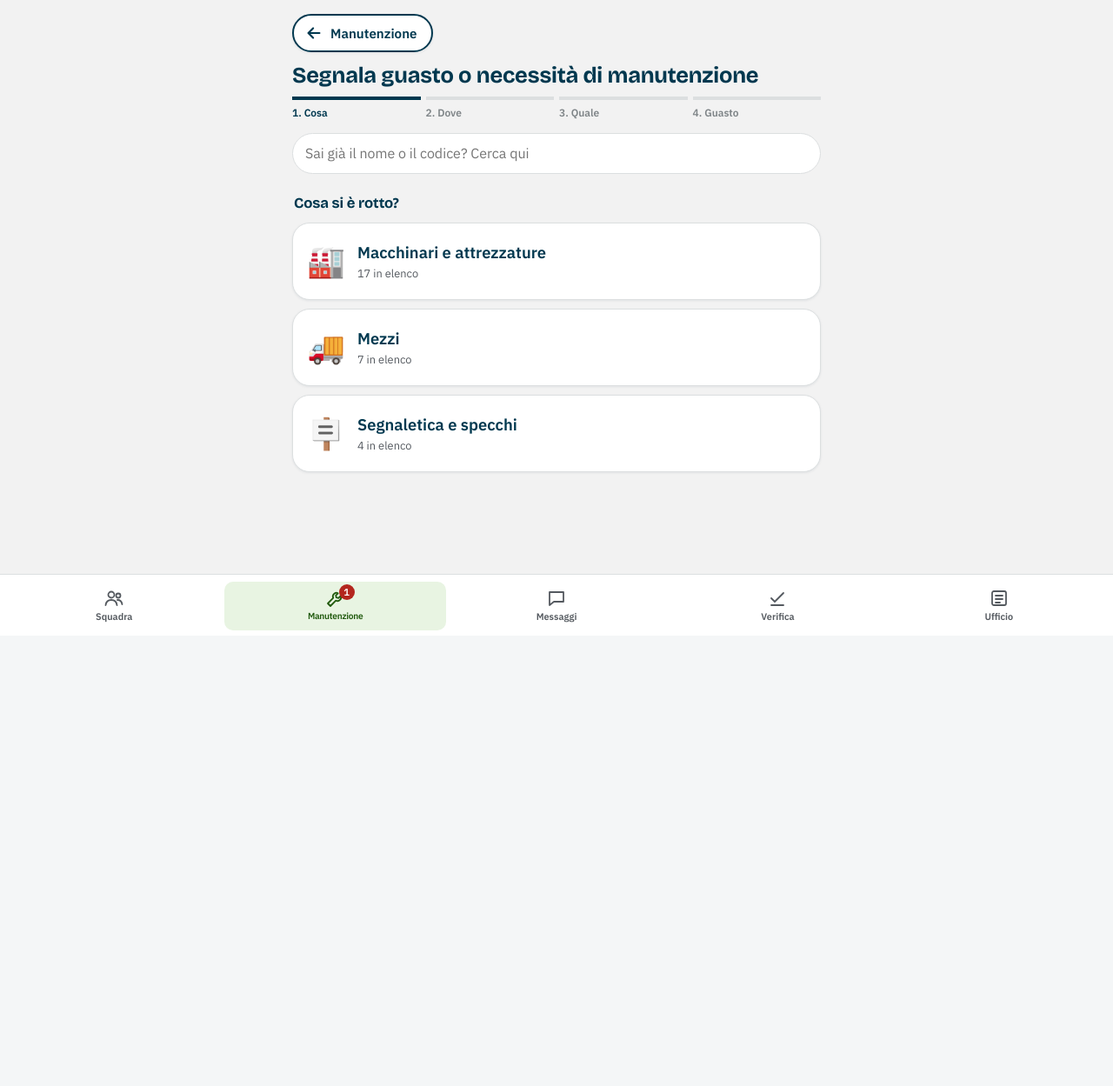
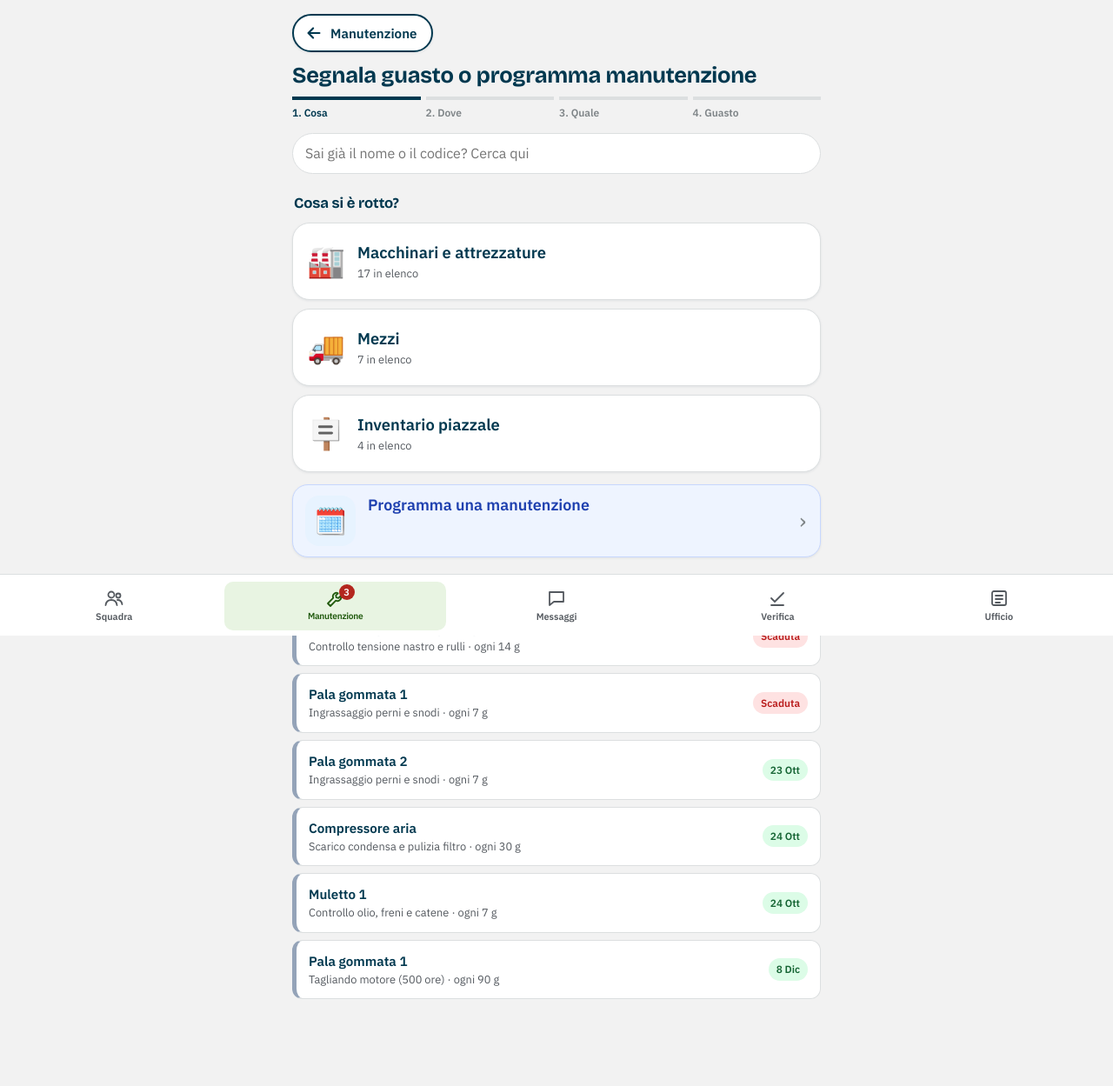
Before and after one commit to giuliaspann/Sarco-4.0, a Django app: page /turni/manutenzione/segnala/ in a window 1280 px wide. Shown: the part 69-1318 px from the top of the page at 87% size. Before the commit the page ends 794 px from the top, so only its background shows below. Run offline with Django 5.2, Linux system fonts and the light colour scheme; the visitor is signed in with stand-in values (Sample User, id 1); data comes from the database, SQL or seed files in the repository; data that the repository does not hold is empty.

Commit message:
Manutenzione: nuovi nomi, Inventario piazzale, programma manutenzione dentro Segnala con elenco in arrivo e fatte
Co-Authored-By: Claude Opus 5.5 <noreply@anthropic.com>

```diff
--- a/turni/manutenzione.py
+++ b/turni/manutenzione.py
@@ -511,3 +511,42 @@ def rispondi(utente, c, testo, azione):
     if testo:
         c.risposte.create(autore=utente, testo=testo[:500])
         avvisa([c.autore_id, c.in_gestione_da_id], utente, f'💬 {c.get_tipo_display()}', testo, reverse('turni:comunicazione', args=[c.pk]))
+
+
+# ---------------------------------------------------------------- programmare una manutenzione
+
+
+def programma(utente, macchina, attivita, quando, ogni_giorni=0, istruzioni=''):
+    """Una volta sola: intervento da assegnare per quel giorno. Ripetuta: piano che genera gli interventi."""
+    if ogni_giorni:
+        p = ManutenzioneProgrammata.objects.create(
+            macchina=macchina, attivita=attivita, istruzioni=istruzioni, ogni_giorni=ogni_giorni,
+            ultima=quando - timedelta(days=ogni_giorni),
+        )
+        genera_programmate()
+        return p
+    i = Intervento.objects.create(
+        macchina=macchina, tipo=Intervento.Tipo.PROGRAMMATA, descrizione=attivita + (f'\n{istruzioni}' if istruzioni else ''),
+        da_fare_il=quando, segnalata_da=utente,
+    )
+    evento(i, utente, f'Manutenzione programmata per il {quando:%d/%m}')
+    return i
+
+
+def calendario_manutenzioni():
+    """Sotto "Segnala guasto o programma manutenzione": cosa è in arrivo e cosa è stato fatto da poco."""
+    oggi = timezone.localdate()
+    prossime = []
+    for p in ManutenzioneProgrammata.objects.filter(attiva=True, macchina__attiva=True).select_related('macchina'):
+        prossime.append({'macchina': p.macchina, 'cosa': p.attivita, 'quando': p.prossima, 'giorni': (p.prossima - oggi).days,
+                         'ogni': p.ogni_giorni})
+    for i in Intervento.objects.filter(tipo=Intervento.Tipo.PROGRAMMATA, piano__isnull=True, stato__in=Intervento.APERTI,
+                                       da_fare_il__isnull=False).select_related('macchina'):
+        prossime.append({'macchina': i.macchina, 'cosa': i.descrizione.split('\n')[0], 'quando': i.da_fare_il,
+                         'giorni': (i.da_fare_il - oggi).days, 'ogni': 0, 'intervento': i})
+    prossime.sort(key=lambda x: x['quando'])
+    fatte = Intervento.objects.filter(
+        tipo=Intervento.Tipo.PROGRAMMATA, stato=Intervento.Stato.COMPLETATA,
+        completata_il__gte=timezone.now() - timedelta(days=30),
+    ).select_related('macchina', 'completata_da__dipendente').order_by('-completata_il')[:10]
+    return {'prossime': prossime[:20], 'fatte': fatte}
--- a/turni/static/turni/app.css
+++ b/turni/static/turni/app.css
@@ -1340,3 +1340,6 @@ tr.pr-alto { background: #fee2e2; }
 .wa-sfondo { padding-bottom: 84px; }
 .mn-quando-rapido { margin: 6px 0 14px; }
 .mn-azione input[type=date], .mn-riassegna input[type=date], .mn-azione input[type=text], .mn-riassegna input[type=text] { width: 100%; box-sizing: border-box; min-height: 48px; }
+
+.tasto-programma { margin: 14px 0 4px; background: #eef4ff; border-color: #c7d7fe; }
+.tasto-programma b { color: #1e40af; }
--- a/turni/templates/turni/_mn_luoghi.html
+++ b/turni/templates/turni/_mn_luoghi.html
@@ -1,7 +1,7 @@
 {% if mostra_gruppi %}
 <div class="mn-gruppi">
   <a href="?" class="{% if not gruppo %}attivo{% endif %}">Tutti</a>
-  {% for g, nome, icona, _ in gruppi_filtro %}<a href="?gruppo={{ g }}" class="{% if gruppo == g %}attivo{% endif %}">{% if g == 'macchinari' %}Macchinari{% elif g == 'mezzi' %}Mezzi{% else %}Segnaletica{% endif %}</a>{% endfor %}
+  {% for g, nome, icona, _ in gruppi_filtro %}<a href="?gruppo={{ g }}" class="{% if gruppo == g %}attivo{% endif %}">{% if g == 'macchinari' %}Macchinari{% elif g == 'mezzi' %}Mezzi{% else %}Inventario{% endif %}</a>{% endfor %}
 </div>
 {% endif %}
 {% if sotto %}
--- a/turni/templates/turni/mn_macchina.html
+++ b/turni/templates/turni/mn_macchina.html
@@ -9,7 +9,7 @@
   {% if m.esempio %}<span class="stato-chip spento">Esempio</span>{% endif %}
 </div>
 
-<a class="mn-segnala" href="{% url 'turni:segnala' %}?macchina={{ m.pk }}"><span>⚠️</span><b>Segnala guasto o necessità di manutenzione</b><small>su questa macchina</small></a>
+<a class="mn-segnala" href="{% url 'turni:segnala' %}?macchina={{ m.pk }}"><span>⚠️</span><b>Segnala guasto o programma manutenzione</b><small>su questa macchina</small></a>
 
 <div class="mn-numeri">
   <div><b>{{ stat.guasti }}</b><small>guasti in 12 mesi</small></div>
--- a/turni/templates/turni/mn_segnala.html
+++ b/turni/templates/turni/mn_segnala.html
@@ -1,17 +1,17 @@
 {% extends 'turni/base.html' %}
-{% block titolo %}{% if lavoro %}Completamento manutenzione{% else %}Segnala guasto{% endif %}{% endblock %}
+{% block titolo %}{% if lavoro %}Completamento manutenzione{% elif programma %}Programma manutenzione{% else %}Segnala guasto{% endif %}{% endblock %}
 {% block contenuto %}
 <div class="intestazione">
   {% if macchina %}<a class="tasto-indietro" href="?{{ pre }}luogo={{ macchina.luogo }}{% if macchina.tipo == 'SEGNALETICA' %}&gruppo=segnaletica{% endif %}"><svg viewBox="0 0 24 24" aria-hidden="true"><path d="M19 12H5M11 6l-6 6 6 6"/></svg>Cambia macchina</a>
   {% elif luogo or q %}<a class="tasto-indietro" href="{% url 'turni:segnala' %}?{{ pre }}{% if gruppo_luogo %}gruppo={{ gruppo_luogo }}{% endif %}"><svg viewBox="0 0 24 24" aria-hidden="true"><path d="M19 12H5M11 6l-6 6 6 6"/></svg>Cambia luogo</a>
   {% elif gruppo %}<a class="tasto-indietro" href="{% url 'turni:segnala' %}?{{ pre }}"><svg viewBox="0 0 24 24" aria-hidden="true"><path d="M19 12H5M11 6l-6 6 6 6"/></svg>Indietro</a>
   {% else %}<a class="tasto-indietro" href="{% url 'turni:manutenzione' %}"><svg viewBox="0 0 24 24" aria-hidden="true"><path d="M19 12H5M11 6l-6 6 6 6"/></svg>Manutenzione</a>{% endif %}
-  <h1>{% if lavoro %}Segnala completamento manutenzione{% else %}Segnala guasto o necessità di manutenzione{% endif %}</h1>
+  <h1>{% if lavoro %}Segnala completamento manutenzione{% elif programma %}Programma manutenzione{% else %}Segnala guasto o programma manutenzione{% endif %}</h1>
   <ol class="sg-passi">
     <li class="{% if not macchina and not luogo and not q and not gruppo %}ora{% else %}fatto{% endif %}">Cosa</li>
     <li class="{% if gruppo %}ora{% elif macchina or luogo or q %}fatto{% endif %}">Dove</li>
     <li class="{% if macchina %}fatto{% elif luogo or q %}ora{% endif %}">Quale</li>
-    <li class="{% if macchina %}ora{% endif %}">{% if lavoro %}Fatto{% else %}Guasto{% endif %}</li>
+    <li class="{% if macchina %}ora{% endif %}">{% if lavoro %}Fatto{% elif programma %}Quando{% else %}Guasto{% endif %}</li>
   </ol>
 </div>
 
@@ -21,7 +21,19 @@
     <span class="rq-testo"><b>{{ macchina.nome }}</b><small>{{ macchina.codice }} · {{ macchina.get_luogo_display }}</small></span>
     <span class="link-piccolo">Cambia</span>
   </a>
-  {% if lavoro %}
+  {% if programma %}
+  <form method="post" class="scheda mn-form">{% csrf_token %}
+    <input type="hidden" name="macchina" value="{{ macchina.pk }}"><input type="hidden" name="programma" value="1">
+    <input type="text" name="attivita" maxlength="120" required placeholder="Cosa va fatto (es. ingrassaggio perni)" class="mn-campo">
+    <label>Quando<input type="date" name="quando" value="{{ domani|date:'Y-m-d' }}" required></label>
+    <p class="mn-sottotitolo">Si ripete?</p>
+    <div class="scegli">
+      {% for v, n in ripetizioni %}<label><input type="radio" name="ogni" value="{{ v }}" {% if forloop.first %}checked{% endif %}><span>{{ n }}</span></label>{% endfor %}
+    </div>
+    <textarea name="istruzioni" rows="2" maxlength="1000" placeholder="Controlli da fare (facoltativo)" class="mn-campo"></textarea>
+    <button class="bottone pieno piena-larghezza">🗓️ Programma</button>
+  </form>
+  {% elif lavoro %}
   <form method="post" enctype="multipart/form-data" class="scheda mn-form">{% csrf_token %}
     <input type="hidden" name="macchina" value="{{ macchina.pk }}"><input type="hidden" name="lavoro" value="1">
     <p class="mn-sottotitolo">Cosa hai fatto</p>
@@ -96,5 +108,21 @@
     <a href="?{{ pre }}gruppo={{ g }}"><span>{{ icona }}</span><b>{{ nome }}</b><small>{{ n }} in elenco</small></a>
     {% endfor %}
   </div>
+  {% if not lavoro and not programma %}
+  {% if puo_programmare %}
+  <a class="home-tasto tasto-programma" href="?programma=1"><span class="home-icona">🗓️</span><b>Programma una manutenzione</b></a>
+  {% endif %}
+  <h2 class="rq-sezione">Manutenzioni in arrivo</h2>
+  {% for p in prossime %}
+  <a class="mn-riga" href="{% if p.intervento %}{% url 'turni:intervento' p.intervento.pk %}{% else %}{% url 'turni:macchina' p.macchina.pk %}{% endif %}">
+    <span class="rq-testo"><b>{{ p.macchina.nome }}</b><small>{{ p.cosa }}{% if p.ogni %} · ogni {{ p.ogni }} g{% endif %}</small></span>
+    <span class="stato-chip {% if p.giorni < 0 %}no{% elif p.giorni <= 3 %}attesa{% else %}ok{% endif %}">{% if p.giorni < 0 %}Scaduta{% elif p.giorni == 0 %}Oggi{% elif p.giorni == 1 %}Domani{% else %}{{ p.quando|date:'j M' }}{% endif %}</span>
+  </a>
+  {% empty %}<p class="tenue piccolo">Nessuna manutenzione programmata.</p>{% endfor %}
+  {% if fatte %}
+  <h2 class="rq-sezione">Fatte negli ultimi 30 giorni</h2>
+  {% for i in fatte %}{% include 'turni/_mn_intervento.html' %}{% endfor %}
+  {% endif %}
+  {% endif %}
 {% endif %}
 {% endblock %}
--- a/turni/views_manutenzione.py
+++ b/turni/views_manutenzione.py
@@ -22,7 +22,7 @@ from .models import Comunicazione, Dipendente, FermoImpianto, FotoComunicazione,
 GRUPPI = [
     ('macchinari', 'Macchinari e attrezzature', '🏭', ['IMP1', 'IMP2', 'PIAZZALE', 'METALLI', 'SABBIA', 'ANALISI']),
     ('mezzi', 'Mezzi', '🚚', ['MEZZI', 'ESTERNI']),
-    ('segnaletica', 'Segnaletica e specchi', '🪧', ['PIAZZALE', 'IMP1', 'IMP2', 'METALLI', 'SABBIA']),
+    ('segnaletica', 'Inventario piazzale', '🪧', ['PIAZZALE', 'IMP1', 'IMP2', 'METALLI', 'SABBIA']),
 ]
 
 
@@ -155,8 +155,25 @@ def segnala(request):
     scelta = request.POST.get('macchina') or request.GET.get('macchina') or ''
     macchina = macchine.filter(pk=scelta).first() if scelta.isdigit() else None
     lavoro = (request.POST.get('lavoro') or request.GET.get('lavoro')) == '1'
-    if lavoro and not mn.puo_registrare_lavoro(request.user):
+    programma = not lavoro and (request.POST.get('programma') or request.GET.get('programma')) == '1'
+    if lavoro and not mn.puo_registrare_lavoro(request.user) or programma and not mn.puo_chiedere_pezzi(request.user):
         raise PermissionDenied
+    if request.method == 'POST' and programma:
+        from datetime import date
+
+        attivita = (request.POST.get('attivita') or '').strip()[:120]
+        try:
+            quando = date.fromisoformat(request.POST.get('quando') or '')
+        except ValueError:
+            quando = None
+        ogni = request.POST.get('ogni') or '0'
+        ogni = int(ogni) if ogni in ('0', '7', '14', '30', '90', '180', '365') else 0
+        if not (macchina and attivita and quando):
+            messages.error(request, 'Scrivi cosa va fatto e quando.')
+        else:
+            mn.programma(request.user, macchina, attivita, quando, ogni, (request.POST.get('istruzioni') or '').strip()[:1000])
+            messages.success(request, 'Manutenzione programmata.')
+            return redirect('turni:segnala')
     if request.method == 'POST' and lavoro:
         testo = (request.POST.get('descrizione') or '').strip()[:1000]
         foto = request.FILES.getlist('foto')
@@ -196,7 +213,12 @@ def segnala(request):
                 messages.success(request, 'Segnalazione inviata: il capo turno e il responsabile manutenzione la ricevono subito.')
                 return redirect('turni:intervento', i.pk)
     contesto = {'macchina': macchina, 'descrizione': request.POST.get('descrizione', ''),
-                'lavoro': lavoro, 'pre': 'lavoro=1&' if lavoro else ''}
+                'lavoro': lavoro, 'programma': programma,
+                'pre': 'lavoro=1&' if lavoro else ('programma=1&' if programma else '')}
+    if macchina and programma:
+        contesto.update(domani=timezone.localdate() + timedelta(days=1), ripetizioni=[
+            ('0', 'Una volta'), ('7', 'Ogni settimana'), ('14', 'Ogni 2 settimane'), ('30', 'Ogni mese'),
+            ('90', 'Ogni 3 mesi'), ('365', "Ogni anno")])
     if macchina and lavoro:
         contesto['tipi_lavoro'] = Intervento._meta.get_field('tipo_lavoro').choices
         compatibili = list(macchina.ricambi.all())
@@ -222,6 +244,9 @@ def segnala(request):
                 contesto['luoghi'] = [x for x in luoghi if x[3] or g != 'segnaletica']
             else:
                 contesto['gruppi'] = [(x, nome, icona, macchine.filter(cond_gruppo(x)).count()) for x, nome, icona, _ in GRUPPI]
+                if not lavoro and not programma:
+                    mn.genera_programmate()
+                    contesto.update(mn.calendario_manutenzioni(), puo_programmare=mn.puo_chiedere_pezzi(request.user))
     return render(request, 'turni/mn_segnala.html', contesto)
 
 
```
Also changed, not shown: turni/templates/turni/mn_home.html (+6 -10 lines), turni/test_manutenzione.py (+18 -0 lines).
